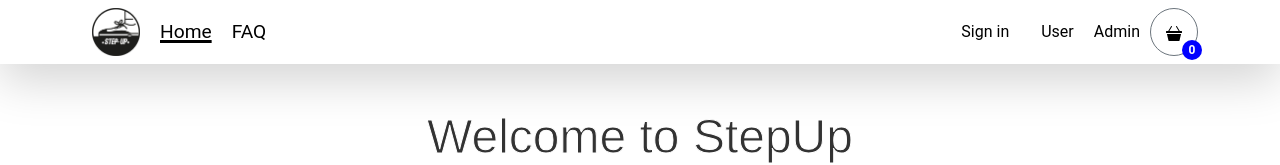
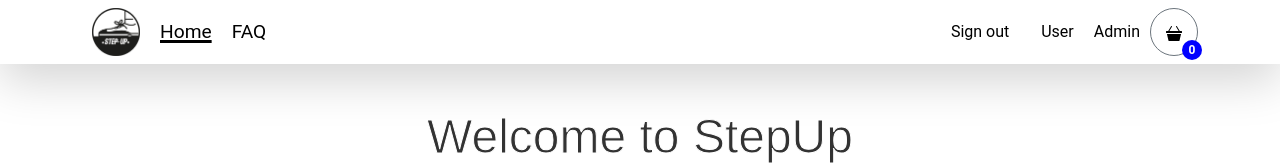
Before and after one commit to Knightrider85/slutprojekt8-main, a React (Vite) app in the folder client/: page / in a window 1280 px wide. Shown: the top 165 px of the page. Built offline with nearby package versions, Linux system fonts and the light colour scheme.

Commit message:
ändrat sign in till sign out igen

```diff
--- a/client/src/components/LoginButton.tsx
+++ b/client/src/components/LoginButton.tsx
@@ -22,7 +22,7 @@
           border: "0px",
         }}
       >
-        {isLoggedIn ? <span>Sign out</span> : <span>Sign in</span>}
+        {isLoggedIn ? <span>Sign in</span> : <span>Sign out</span>}
       </Button>
     </>
   );
```
